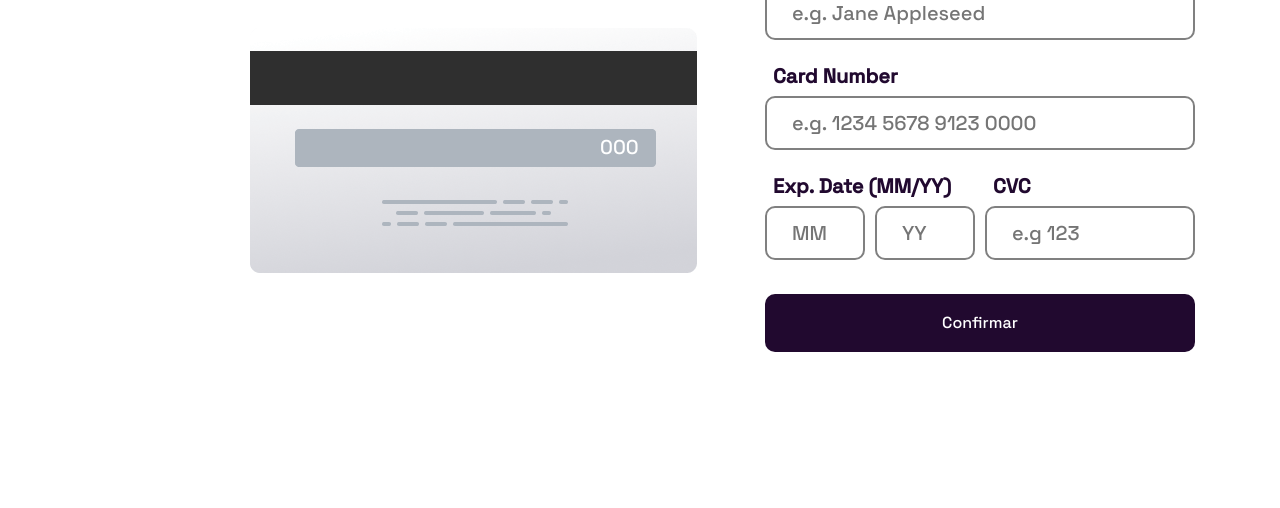
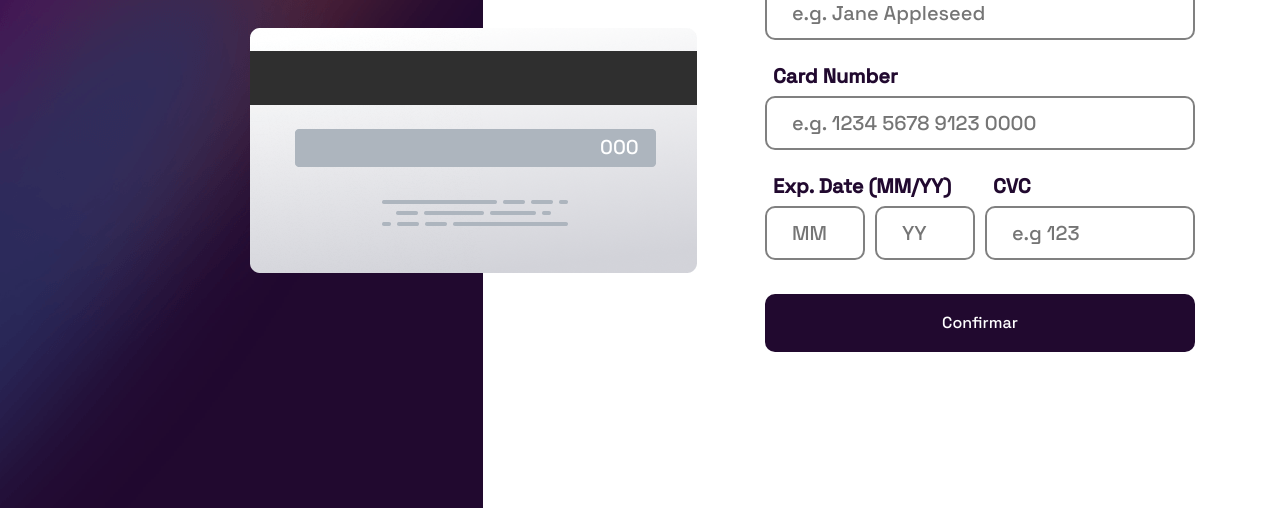
Before and after one commit to Anthonydha3666/formulario1, a plain HTML site: page index.html in a window 1280 px wide. Shown: the part 292-800 px from the top of the page. Drawn offline with Linux system fonts and the light colour scheme; the site is published under a folder, as on GitHub Pages, so addresses that start at the root find nothing.

Commit message:
Add files via upload

```diff
--- a/css/estilos.css
+++ b/css/estilos.css
@@ -15,7 +15,7 @@
  font-family: 'Space Grotesk', sans-serif;
 }
 html{
-    background-image: url("/images/bg-main-desktop.png" ) ;
+    background-image: url("../images/bg-main-desktop.png" ) ;
     background-repeat: no-repeat;
 
  }
```
